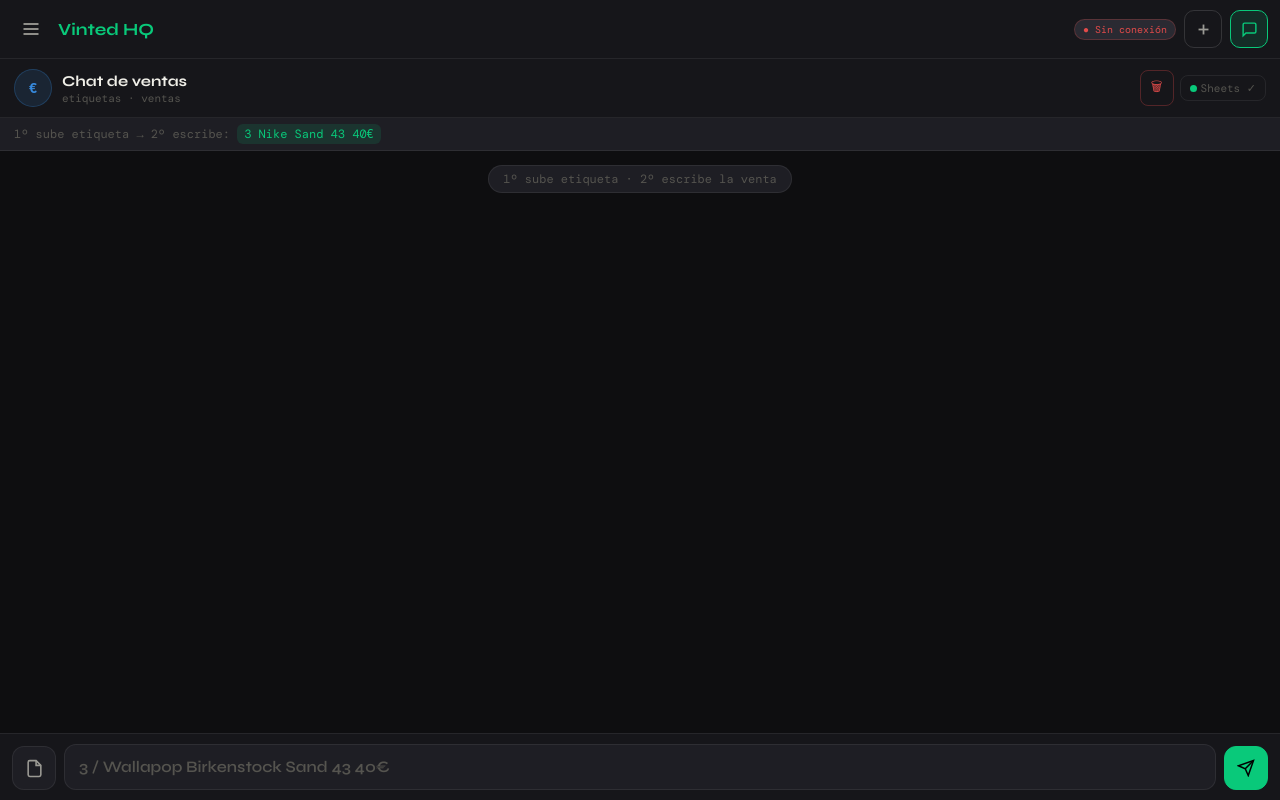
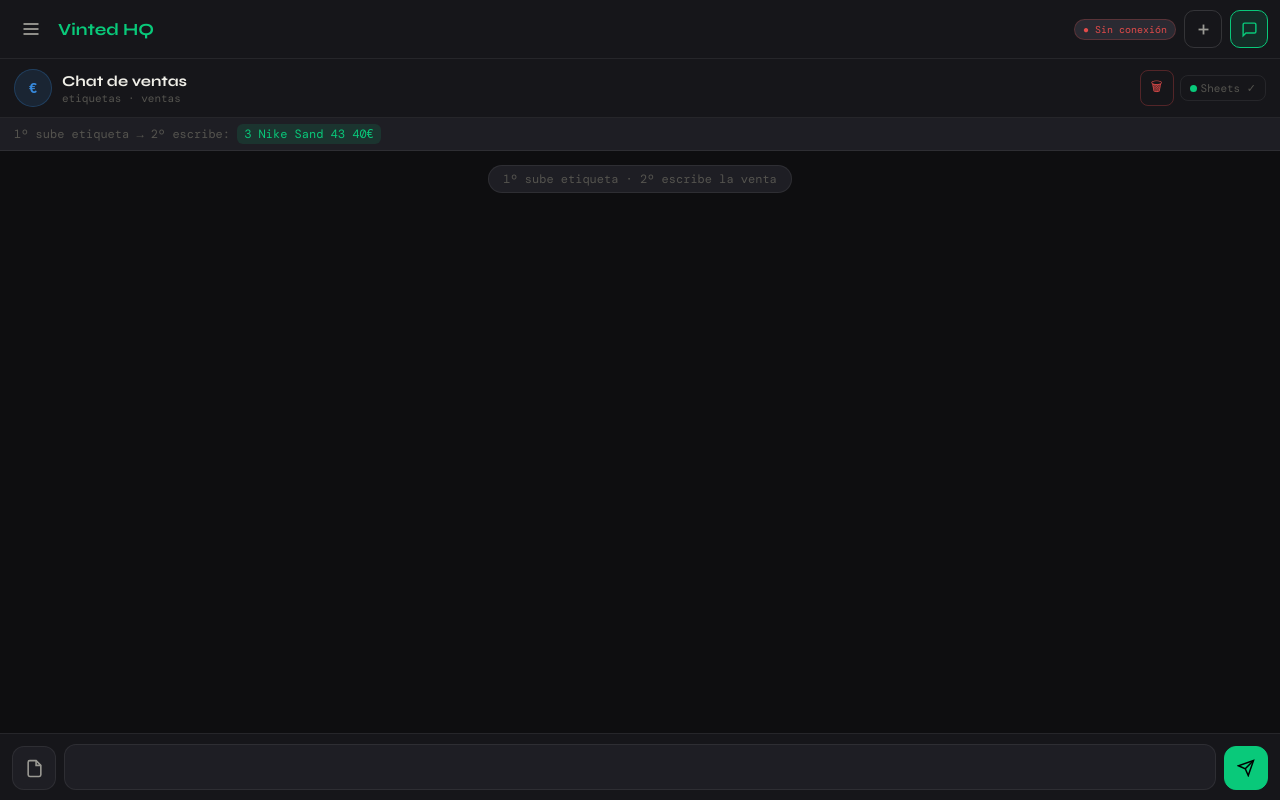
Before and after one commit to raularpal/Dashboard_Vinted, a plain HTML site: page index.html in a window 1280 px wide. Drawn offline with nearby package versions, Linux system fonts and the light colour scheme; no server answers.

Commit message:
Ventas: quitar el texto de ejemplo de la caja de escribir
Co-Authored-By: Claude Opus 5.5 <noreply@anthropic.com>

```diff
--- a/index.html
+++ b/index.html
@@ -433,7 +433,7 @@ textarea.inp::placeholder{color:var(--t3);}
         <button class="inp-ico" id="s-file-btn" aria-label="Subir etiqueta">
           <svg width="19" height="19" viewBox="0 0 24 24" fill="none" stroke="currentColor" stroke-width="2"><path d="M14 2H6a2 2 0 0 0-2 2v16a2 2 0 0 0 2 2h12a2 2 0 0 0 2-2V8z"/><polyline points="14 2 14 8 20 8"/></svg>
         </button>
-        <textarea class="inp" id="s-ta" placeholder="3 / Wallapop Birkenstock Sand 43 40€" rows="1" enterkeyhint="send"></textarea>
+        <textarea class="inp" id="s-ta" rows="1" enterkeyhint="send"></textarea>
         <button class="inp-ico send" id="s-send" aria-label="Enviar">
           <svg width="18" height="18" viewBox="0 0 24 24" fill="none" stroke="currentColor" stroke-width="2"><line x1="22" y1="2" x2="11" y2="13"/><polygon points="22 2 15 22 11 13 2 9 22 2"/></svg>
         </button>
```
